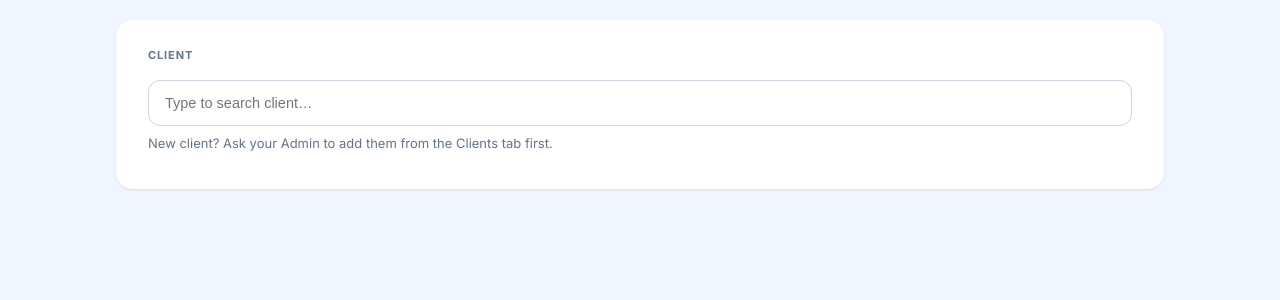
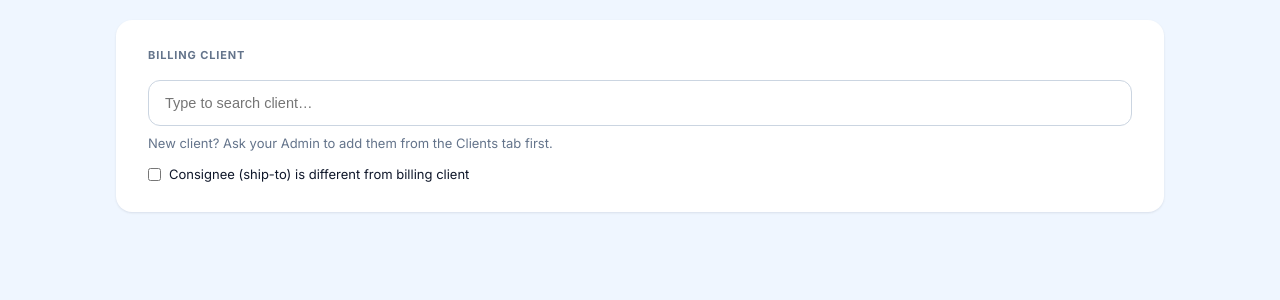
Before and after one commit to Icestasy-Projects/Icestasy-order-desk, a Flask app: page /new-order in a window 1280 px wide. Shown: the part 107-407 px from the top of the page. Run offline with Flask 3, Linux system fonts and the light colour scheme; the visitor is signed in with stand-in values (Sample User, id 1); data that the repository does not hold is empty.

Commit message:
Add admin delete client and billing/consignee split in new order
- Admin can delete clients (with no orders) from expanded client view
- New order flow: toggle to pick separate consignee when ship-to differs
  from billing client; consignee_name stored on order row
- Backend: delete_client() with order guard, consignee_name in create_order

Co-Authored-By: Claude Opus 4.6 <noreply@anthropic.com>
Claude-Session: https://claude.ai/code/session_011vWwUD21MqAiHBZAgyDdWi

```diff
--- a/app.py
+++ b/app.py
@@ -21,7 +21,7 @@ from order_engine import (
     approve_order, reject_order, list_clients, client_dues, client_due_detail,
     list_sku_stock, list_flavours_admin, create_flavour, update_flavour,
     set_sku_price, list_pack_formats, add_sku_to_flavour, set_sku_status, delete_flavours,
-    update_client, update_address,
+    update_client, update_address, delete_client,
     get_order_lines, mark_order_completed, flavour_sales_summary,
     fetch_report_order_lines, fetch_report_order_shipping, fetch_payment_summaries,
     get_sku_price, price_region_for_city,
@@ -436,6 +436,7 @@ def api_orders():
             notes=body.get("notes"),
             collateral=body.get("collateral"),
             discount_pct=float(body.get("discount_pct") or 0),
+            consignee_name=body.get("consignee_name"),
         )
         return jsonify({"ok": True, "order": order})
     except (ValueError, KeyError, TypeError) as e:
@@ -855,6 +856,18 @@ def api_update_address(address_id):
         return jsonify({"ok": False, "error": str(e)}), 500
 
 
+@app.route("/api/admin/clients/<int:client_id>", methods=["DELETE"])
+@admin_required
+def api_delete_client(client_id):
+    try:
+        deleted = delete_client(client_id)
+        return jsonify({"ok": True, "client": deleted})
+    except ValueError as e:
+        return jsonify({"ok": False, "error": str(e)}), 409
+    except Exception as e:
+        return jsonify({"ok": False, "error": str(e)}), 500
+
+
 @app.route("/api/dashboard/orders/<int:order_id>/invoice")
 @broad_view_required
 def api_order_invoice(order_id):
--- a/order_engine.py
+++ b/order_engine.py
@@ -564,7 +564,7 @@ def release_hold(order_id: int) -> dict:
     return res.data[0]
 
 
-def create_order(client_id, payment_mode, lines, user_id, billing_address_id=None, shipping_address_id=None, notes=None, collateral=None, discount_pct=0.0):
+def create_order(client_id, payment_mode, lines, user_id, billing_address_id=None, shipping_address_id=None, notes=None, collateral=None, discount_pct=0.0, consignee_name=None):
     sb = _sb()
     payment_mode = payment_mode or "advance"
     if not lines:
@@ -607,6 +607,8 @@ def create_order(client_id, payment_mode, lines, user_id, billing_address_id=Non
         "subtotal_amount": str(subtotal), "discount_amount": str(discount),
         "tax_amount": "0.00", "total_amount": str(total), "notes": notes,
     }
+    if consignee_name:
+        order_row["consignee_name"] = consignee_name.strip()
     order_res = sb.schema("sales").from_("orders").insert(order_row).execute()
     order_id = order_res.data[0]["id"]
     line_rows = []
@@ -1237,6 +1239,18 @@ def list_tally_sales(from_date: str | None = None, to_date: str | None = None) -
             "status": o["status"],
         })
     return out
+
+
+def delete_client(client_id: int) -> dict:
+    sb = _sb()
+    orders = sb.schema("sales").from_("orders").select("id").eq("client_id", client_id).limit(1).execute()
+    if orders.data:
+        raise ValueError("Cannot delete client with existing orders. Remove or reassign their orders first.")
+    sb.schema("sales").from_("addresses").delete().eq("client_id", client_id).execute()
+    res = sb.schema("sales").from_("clients").delete().eq("id", client_id).execute()
+    if not res.data:
+        raise ValueError("Client not found")
+    return res.data[0]
 
 
 def update_client(client_id: int, data: dict) -> dict:
--- a/templates/index.html
+++ b/templates/index.html
@@ -355,7 +355,7 @@
 
     <!-- STEP 3: Client -->
     <section class="step hidden" id="step-client">
-      <div class="step-label">Client</div>
+      <div class="step-label">Billing Client</div>
       <div class="sku-picker" id="clientPickerWrap">
         <input class="search-input sku-picker-input" type="text" autocomplete="off"
           id="clientPickerInput" placeholder="Type to search client…"
@@ -365,6 +365,23 @@
       </div>
       <div class="opt-muted mt8">New client? Ask your Admin to add them from the Clients tab first.</div>
       <div id="clientSelectedPill" class="mt8"></div>
+
+      <label style="display:flex;align-items:center;gap:8px;margin-top:12px;cursor:pointer;font-size:13px;color:var(--slate-600)">
+        <input type="checkbox" id="consigneeDifferent" onchange="toggleConsignee(this.checked)">
+        Consignee (ship-to) is different from billing client
+      </label>
+
+      <div id="consigneeSection" class="hidden" style="margin-top:12px">
+        <div class="step-label">Consignee Client</div>
+        <div class="sku-picker" id="consigneePickerWrap">
+          <input class="search-input sku-picker-input" type="text" autocomplete="off"
+            id="consigneePickerInput" placeholder="Type to search consignee…"
+            onfocus="openConsigneeDropdown()"
+            oninput="filterConsigneeDropdown(this.value)">
+          <div class="sku-picker-list hidden" id="consigneePickerList"></div>
+        </div>
+        <div id="consigneeSelectedPill" class="mt8"></div>
+      </div>
     </section>
 
     <!-- STEP 5: Confirm -->
@@ -426,6 +443,7 @@ let state = {
   address_state: null,
   collateral: [],    // [{type, quantity, notes}]
   collateralOnly: false,
+  consignee: null,   // different consignee client, or null if same as billing
 };
 let flavourOptionsCache = null;  // lazy-loaded full active-SKU list, for manual not_found fallback
 let flavourOptionsCacheRegion = null;  // which price_region the cache was loaded for
@@ -438,13 +456,18 @@ const hide = id => document.getElementById(id).classList.add("hidden");
 
 function resetAll() {
   state = {items: [], payment: null, client: null, address_id: null, address_label: null,
-           address_state: null, collateral: [], collateralOnly: false};
+           address_state: null, collateral: [], collateralOnly: false, consignee: null};
   ["step-paste","step-cart","step-collateral","step-confirm","step-done"]
     .forEach(hide);
   document.getElementById("orderText").value = "";
   document.getElementById("clientPickerWrap").style.display = "";
   document.getElementById("clientSelectedPill").innerHTML = "";
   document.getElementById("clientPickerInput").value = "";
+  document.getElementById("consigneeDifferent").checked = false;
+  document.getElementById("consigneeSection").classList.add("hidden");
+  document.getElementById("consigneePickerWrap").style.display = "";
+  document.getElementById("consigneeSelectedPill").innerHTML = "";
+  document.getElementById("consigneePickerInput").value = "";
   document.getElementById("collateralList").innerHTML = "";
   formItemRows = [];
   selectedPackFormat = null;
@@ -1093,6 +1116,68 @@ function goBackToClient() {
   _returningToConfirmFromClient = false;
 }
 
+// ── Consignee (different ship-to client) ────────────────────────────────────
+function toggleConsignee(checked) {
+  const sec = document.getElementById("consigneeSection");
+  if (checked) {
+    sec.classList.remove("hidden");
+    loadClientOptions();
+  } else {
+    sec.classList.add("hidden");
+    state.consignee = null;
+    document.getElementById("consigneePickerWrap").style.display = "";
+    document.getElementById("consigneeSelectedPill").innerHTML = "";
+    document.getElementById("consigneePickerInput").value = "";
+  }
+}
+
+function openConsigneeDropdown() {
+  filterConsigneeDropdown(document.getElementById("consigneePickerInput").value);
+}
+
+function filterConsigneeDropdown(query) {
+  const listEl = document.getElementById("consigneePickerList");
+  if (!listEl) return;
+  const clients = clientOptionsCache || [];
+  const q = query.toLowerCase().trim();
+  const filtered = q
+    ? clients.filter(c => {
+        const hay = `${c.business_name} ${c.primary_contact_name || ""} ${c.primary_contact_phone || ""}`.toLowerCase();
+        return hay.includes(q);
+      })
+    : clients;
+  if (!filtered.length) {
+    listEl.innerHTML = `<div class="sku-picker-empty">${q ? "No matches" : "No clients loaded"}</div>`;
+  } else {
+    listEl.innerHTML = filtered.map(c =>
+      `<div class="sku-picker-option" onmousedown="selectConsigneeFromList('${c.id}')">
+        <span class="sku-name">${c.business_name}</span>
+        <span class="sku-meta">${c.primary_contact_name ? c.primary_contact_name + " · " : ""}${c.primary_contact_phone || ""}${c.city && c.city !== "Unassigned" ? " · " + c.city : ""}</span>
+      </div>`
+    ).join("");
+  }
+  listEl.classList.remove("hidden");
+}
+
+function selectConsigneeFromList(clientId) {
+  const client = (clientOptionsCache || []).find(c => String(c.id) === String(clientId));
+  if (client) {
+    state.consignee = client;
+    document.getElementById("consigneePickerWrap").style.display = "none";
+    document.getElementById("consigneeSelectedPill").innerHTML =
+      `<div class="selected-pill">${icon("check")} ${client.business_name} <button class="pill-change" onclick="changeConsignee()">change</button></div>`;
+    document.getElementById("consigneePickerInput").value = "";
+  }
+}
+
+function changeConsignee() {
+  state.consignee = null;
+  document.getElementById("consigneePickerWrap").style.display = "";
+  document.getElementById("consigneeSelectedPill").innerHTML = "";
+  document.getElementById("consigneePickerInput").value = "";
+  document.getElementById("consigneePickerInput").focus();
+}
+
 // ── STEP 4: Address (inline in confirm) ─────────────────────────────────────
 function changeAddress() {
   const picker = document.getElementById("inlineAddressPicker");
@@ -1240,7 +1325,8 @@ async function showConfirm() {
   }
 
   document.getElementById("summaryBox").innerHTML = `
-    <div class="summary-row"><span>Client</span><strong>${state.client?.business_name || "—"} <button class="pill-change" onclick="changeClient()">change</button></strong></div>
+    <div class="summary-row"><span>Billing Client</span><strong>${state.client?.business_name || "—"} <button class="pill-change" onclick="changeClient()">change</button></strong></div>
+    ${state.consignee ? `<div class="summary-row"><span>Consignee</span><strong>${state.consignee.business_name}</strong></div>` : ""}
     <!-- Address row disabled for now -->
     ${resolved.length ? `<div style="display:flex;align-items:center;justify-content:space-between;margin-top:8px"><span class="step-label" style="margin:0">Items</span><button class="pill-change" onclick="changeItems()">change</button></div>
     <table class="summary-table">
@@ -1457,6 +1543,7 @@ async function submitOrderWithOptions(options) {
       lines,
       shipping_address_id: state.address_id,
       billing_address_id: state.address_id,
+      consignee_name: state.consignee ? state.consignee.business_name : null,
       collateral: options.collateral !== undefined ? options.collateral : state.collateral,
       discount_pct: 0,
       notes: notes || null,
```
Also changed, not shown: templates/dashboard.html (+18 -1 lines).
